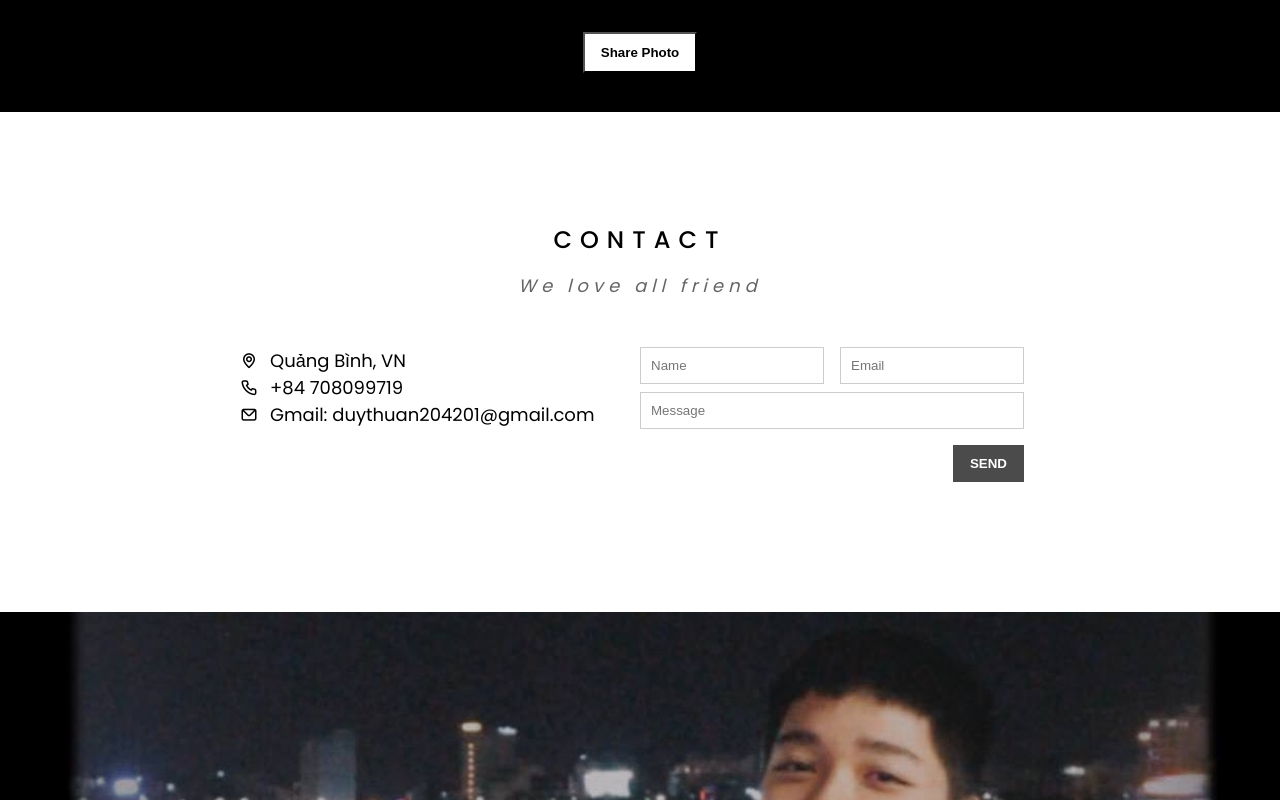
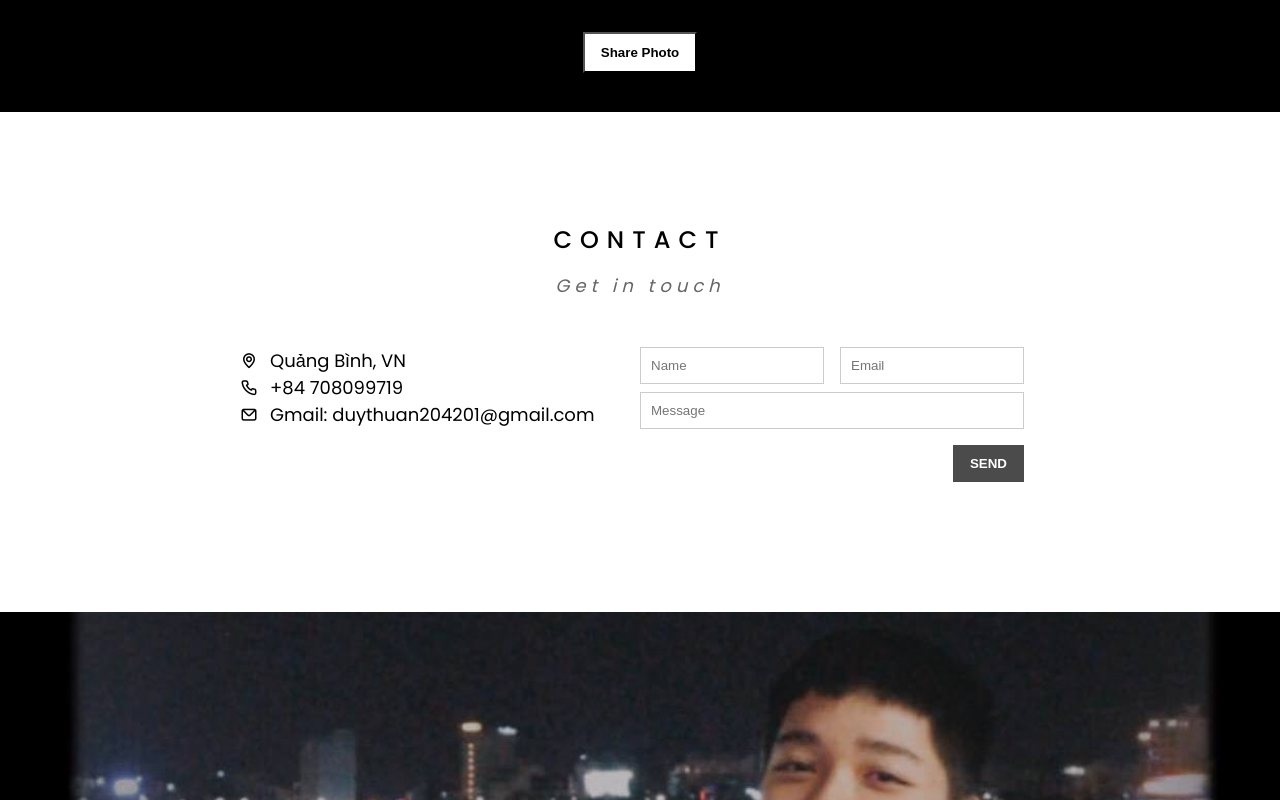
Before and after one commit to duythuan204/Group_Friend, a plain HTML site: page index.html in a window 1280 px wide. Shown: the part 1884-2684 px from the top of the page. Drawn offline with nearby package versions, Linux system fonts and the light colour scheme.

Commit message:
Update index.html

```diff
--- a/index.html
+++ b/index.html
@@ -270,7 +270,7 @@
             <div class="contact-bg">
                 <div class="contact-title">
                     <h2 class="section-heading">CONTACT</h2>
-                    <p class="section-subheading">We love all friend</p>
+                    <p class="section-subheading">Get in touch</p>
                 </div>
 
                 <div class="row contact-content">
```
